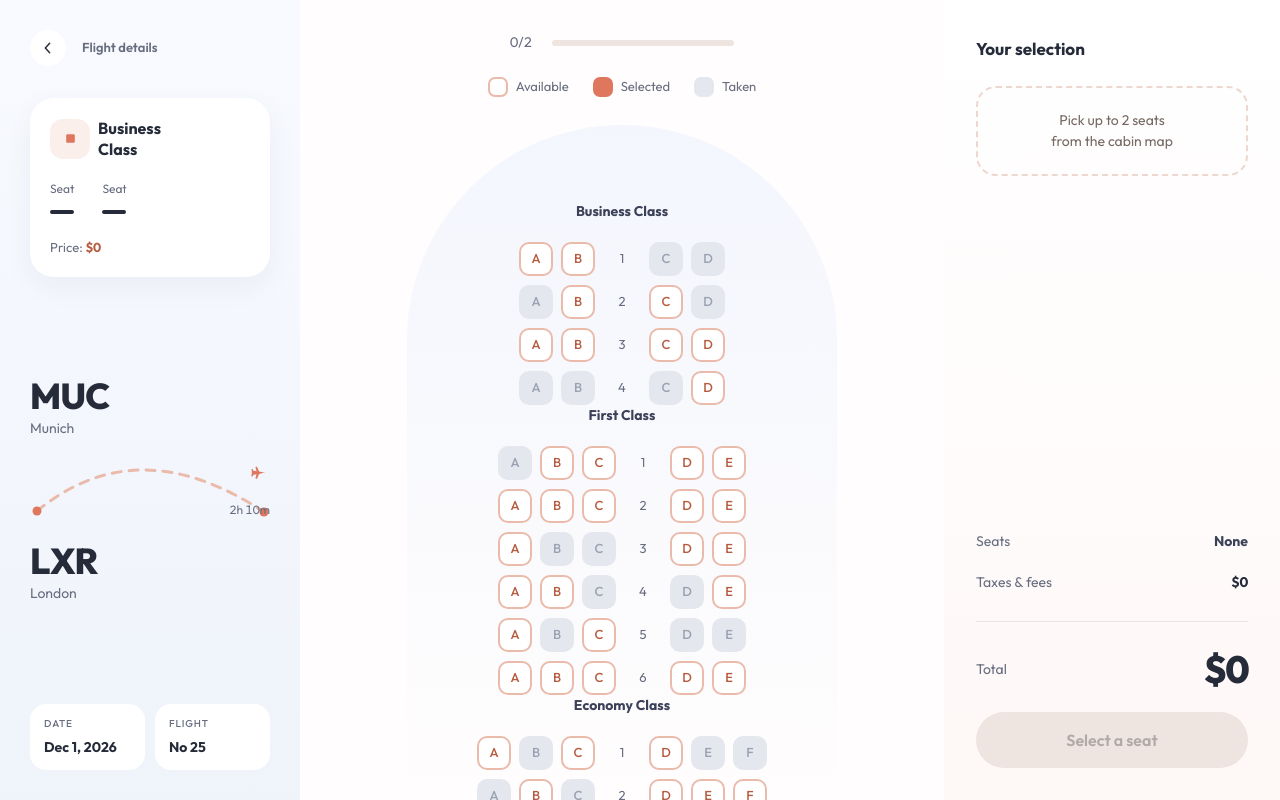
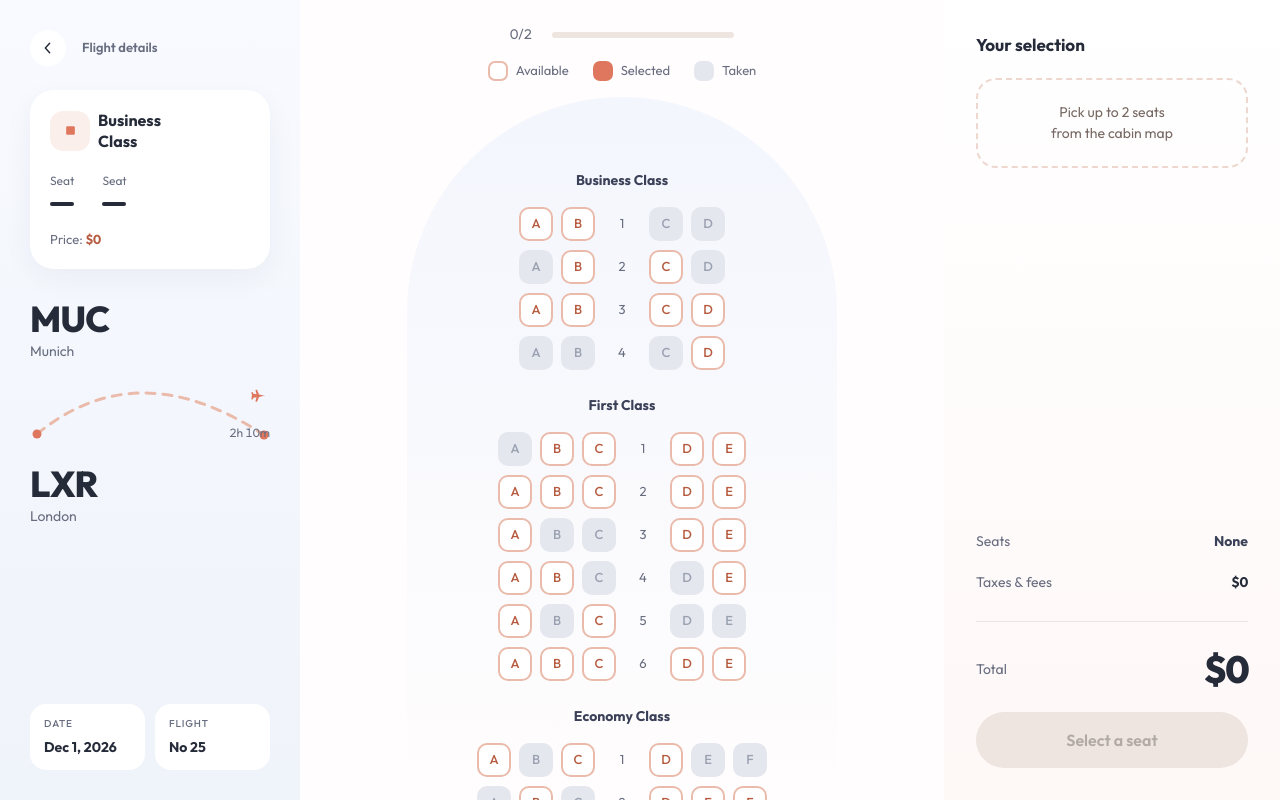
Before and after one commit to diarpicu2022-commits/Airplane-passenger-mockup-workshop, a Next.js app: page / in a window 1280 px wide. Built offline with nearby package versions, Linux system fonts and the light colour scheme.

Commit message:
Feat: components

```diff
--- a/src/components/MapaCabina.tsx
+++ b/src/components/MapaCabina.tsx
@@ -84,10 +84,14 @@ export function MapaCabina({ vuelo, seleccion, onToggle }: Props) {
        exactamente un semicírculo sea cual sea el ancho. */
     <div className="mapa-cabina w-full rounded-t-[9999px] bg-linear-to-b from-arch to-canvas pt-14 pb-10 lg:w-[430px] lg:pt-[76px]">
       {vuelo.cabinas.map((cabina) => (
-        <section key={cabina.id} aria-labelledby={`cabina-${cabina.id}`}>
+        <section
+          key={cabina.id}
+          aria-labelledby={`cabina-${cabina.id}`}
+          className="mt-8 first:mt-0 lg:mt-7"
+        >
           <h2
             id={`cabina-${cabina.id}`}
-            className="mt-7 mb-4 text-center text-[13px] font-bold text-ink-soft first:mt-0 lg:mt-7 lg:mb-5 lg:text-[14px]"
+            className="mb-4 text-center text-[13px] leading-none font-bold text-ink-soft lg:mb-5 lg:text-[14px]"
           >
             {cabina.nombre}
           </h2>
--- a/src/components/PantallaSeleccion.tsx
+++ b/src/components/PantallaSeleccion.tsx
@@ -105,12 +105,12 @@ export function PantallaSeleccion({ vuelo }: { vuelo: Vuelo }) {
           <Leyenda variante="movil" />
         </div>
 
-        <div className="hidden shrink-0 flex-col items-center gap-6 pt-8 lg:flex">
+        <div className="hidden shrink-0 flex-col items-center gap-4 pt-6 lg:flex">
           <Contador elegidos={elegidos.length} maximo={vuelo.maxAsientos} conBarra />
           <Leyenda variante="escritorio" />
         </div>
 
-        <div className="scroll-cabina flex justify-center lg:min-h-0 lg:flex-1 lg:overflow-y-auto lg:pt-7">
+        <div className="scroll-cabina flex justify-center lg:min-h-0 lg:flex-1 lg:overflow-y-auto lg:pt-4">
           <MapaCabina vuelo={vuelo} seleccion={seleccion} onToggle={alternar} />
         </div>
 
--- a/src/components/RielSeleccion.tsx
+++ b/src/components/RielSeleccion.tsx
@@ -52,17 +52,17 @@ export function RielSeleccion({
   const vacio = elegidos.length === 0;
 
   return (
-    <aside className="hidden h-full flex-col bg-linear-to-b from-rail-warm-top to-rail-warm-bottom px-8 pt-9 pb-8 lg:flex">
+    <aside className="hidden h-full flex-col bg-linear-to-b from-rail-warm-top to-rail-warm-bottom px-8 pt-8 pb-8 lg:flex">
       <h2 className="text-[17px] font-bold text-ink">Your selection</h2>
 
       {vacio ? (
-        <p className="mt-6 grid h-[90px] place-items-center rounded-[20px] border-2 border-dashed border-coral-dash px-4 text-center text-[14px] leading-[1.45] text-muted-warm">
+        <p className="mt-5 grid h-[90px] place-items-center rounded-[20px] border-2 border-dashed border-coral-dash px-4 text-center text-[14px] leading-[1.45] text-muted-warm">
           Pick up to {maximo} seats
           <br />
           from the cabin map
         </p>
       ) : (
-        <ul className="mt-6 flex flex-col gap-2">
+        <ul className="mt-5 flex flex-col gap-2">
           {elegidos.map((asiento) => (
             <li
               key={asiento.id}
--- a/src/components/RielVuelo.tsx
+++ b/src/components/RielVuelo.tsx
@@ -93,7 +93,7 @@ export function RielVuelo({ vuelo, elegidos, cabinaMostrada, precioSeleccion }:
       </div>
 
       {/* Card de tarifa */}
-      <div className="mt-8 rounded-card bg-white p-5 shadow-[0_10px_30px_rgba(37,43,57,0.05)]">
+      <div className="mt-6 rounded-card bg-white p-5 shadow-[0_10px_30px_rgba(37,43,57,0.05)]">
         <div className="flex items-center gap-2">
           <span className="grid size-10 shrink-0 place-items-center rounded-[13px] bg-peach-50">
             <IconoCabina className="size-[13px] text-coral" />
@@ -116,8 +116,8 @@ export function RielVuelo({ vuelo, elegidos, cabinaMostrada, precioSeleccion }:
         </p>
       </div>
 
-      {/* Ruta. mt-auto/mb-auto centra el bloque en el espacio sobrante. */}
-      <div className="my-auto py-6">
+      {/* Ruta. El mockup la pega a la card y manda los chips al fondo. */}
+      <div className="mt-8">
         <p className="text-[36px] leading-[1] font-extrabold tracking-[-0.02em] text-ink">
           {vuelo.origen.codigo}
         </p>
@@ -133,7 +133,7 @@ export function RielVuelo({ vuelo, elegidos, cabinaMostrada, precioSeleccion }:
         <p className="mt-1 text-[14px] text-muted">{vuelo.destino.ciudad}</p>
       </div>
 
-      <div className="flex gap-2.5">
+      <div className="mt-auto flex gap-2.5">
         <Chip etiqueta="Date" valor={vuelo.fecha} />
         <Chip etiqueta="Flight" valor={vuelo.numero} />
       </div>
```
